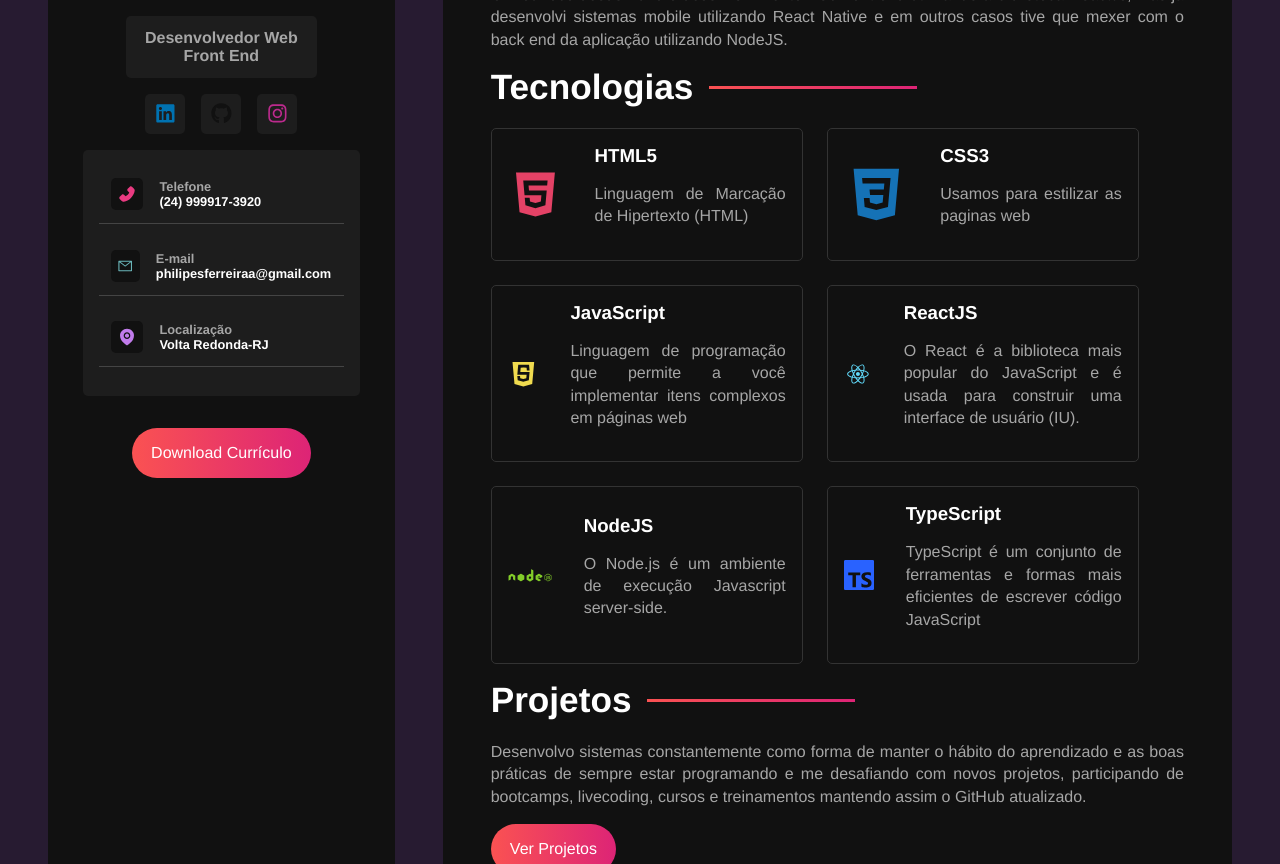
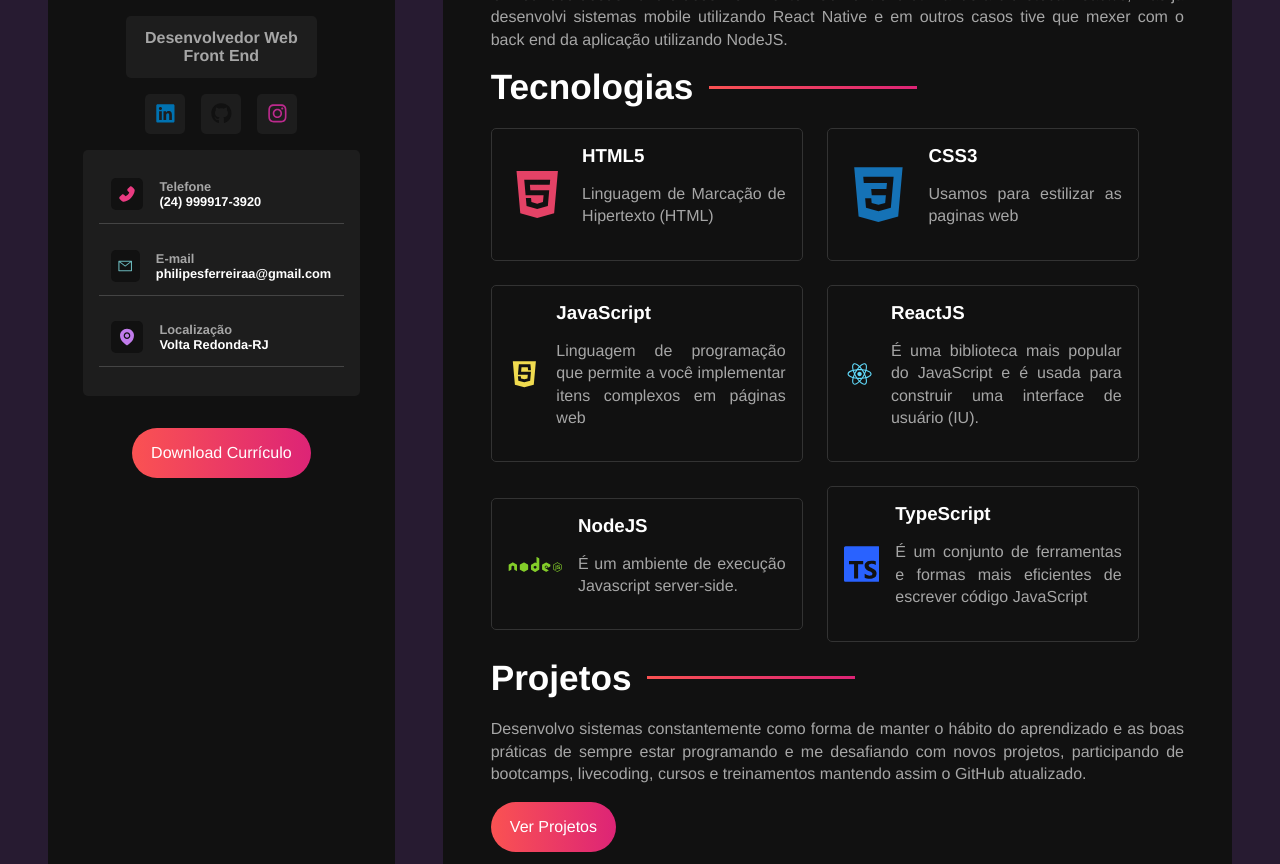
Before and after one commit to PhilipeF/site-portfolio, a React (Vite) app: page / in a window 1280 px wide. Shown: the part 460-1324 px from the top of the page. Built offline with nearby package versions, Linux system fonts and the light colour scheme.

Commit message:
adicionando responsavidade

```diff
--- a/src/components/TechnologiesContainer.jsx
+++ b/src/components/TechnologiesContainer.jsx
@@ -26,19 +26,19 @@ const technologies = [
         id: "reactjs",
         name: "ReactJS",
         icon: <DiReact />,
-        description: "O React é a biblioteca mais popular do JavaScript e é usada para construir uma interface de usuário (IU). "
+        description: "É uma biblioteca mais popular do JavaScript e é usada para construir uma interface de usuário (IU). "
     },
     {
         id: "nodejs",
         name: "NodeJS",
         icon: <DiNodejs />,
-        description: "O Node.js é um ambiente de execução Javascript server-side."
+        description: "É um ambiente de execução Javascript server-side."
     },
     {
         id: "typeScript",
         name: "TypeScript",
         icon: <SiTypescript />,
-        description: "TypeScript é um conjunto de ferramentas e formas mais eficientes de escrever código JavaScript"
+        description: "É um conjunto de ferramentas e formas mais eficientes de escrever código JavaScript"
     }
 ]
 
--- a/src/styles/components/app.sass
+++ b/src/styles/components/app.sass
@@ -13,3 +13,9 @@
         background: variables.$gradient
         -webkit-background-clip: text
         -webkit-text-fill-color: transparent
+
+@media ( max-width: variables.$mobile )
+    #portifolio
+        h1
+            font-size: 2.3rem
+            text-align: center
--- a/src/styles/components/informationcontainer.sass
+++ b/src/styles/components/informationcontainer.sass
@@ -45,3 +45,7 @@
 
         #pin-icon
             color: #c17ceb
+
+    @media ( max-width: variables.$mobile )
+        padding: 0
+        width: 90%
--- a/src/styles/components/maincontent.sass
+++ b/src/styles/components/maincontent.sass
@@ -30,3 +30,6 @@
     .btn
         @include mixins.btn
         align-self: start
+
+    @media(max-width: variables.$mobile)
+        padding: 1rem
--- a/src/styles/components/sidebar.sass
+++ b/src/styles/components/sidebar.sass
@@ -28,3 +28,9 @@
 
     .btn
         @include mixins.btn
+
+    @media ( max-width: variables.$mobile )
+        padding: 2rem 0
+
+        .title
+            margin-top: 10rem
--- a/src/styles/components/technologiescontainer.sass
+++ b/src/styles/components/technologiescontainer.sass
@@ -7,11 +7,12 @@
     .technologies-grid
         display: flex
         flex-wrap: wrap
+        align-items: center
         gap: 1.5rem
 
     .technology-card
         @include mixins.center
-        gap: 2rem
+        gap: 1rem
         padding: 1rem
         border: 1px solid #333
         width: 45%
@@ -44,3 +45,16 @@
     #typeScript
         svg
             color: #2962ff
+
+@media ( max-width: variables.$mobile  )
+    .technologies-grid
+        display: grid
+
+        .technology-card
+            display: grid
+            width: auto
+            gap: 0.2rem
+            text-align: center
+
+        svg
+            display: none
--- a/src/styles/mixins.sass
+++ b/src/styles/mixins.sass
@@ -17,3 +17,6 @@
     background: variables.$gradient
     height: 3px
     width: 30%
+
+@mixin mobile
+    @media ( max-width: variables.$mobile  )
--- a/src/styles/variables.sass
+++ b/src/styles/variables.sass
@@ -7,3 +7,5 @@ $bg-color-secondary: #1d1d1d
 $container-border-radius: 10px
 $card-border-radius: 5px
 $gradient: linear-gradient(90deg, rgba(250,82,82,1) 0%, rgba(221,36,118,1) 100%)
+
+$mobile: 480px
```
